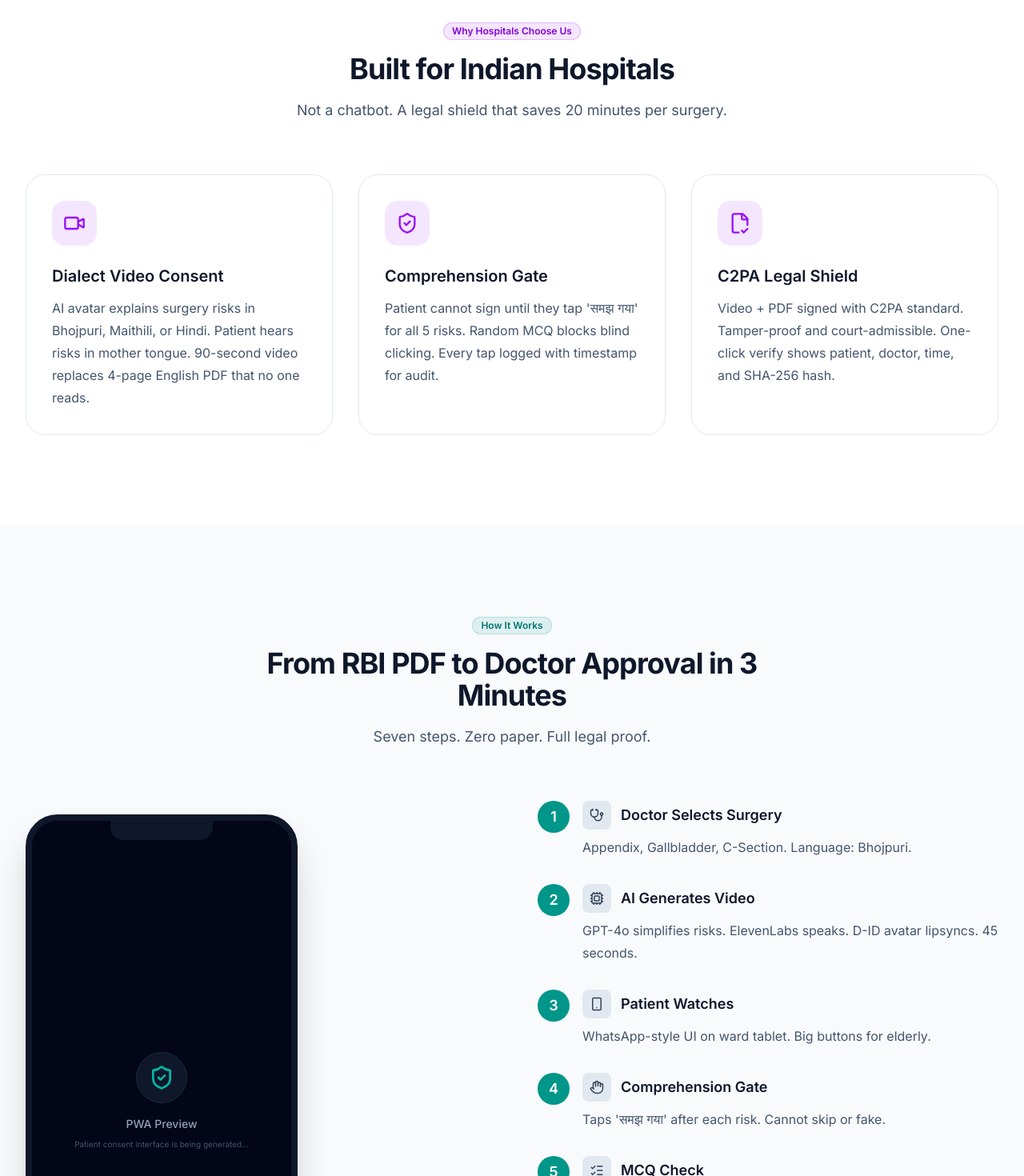
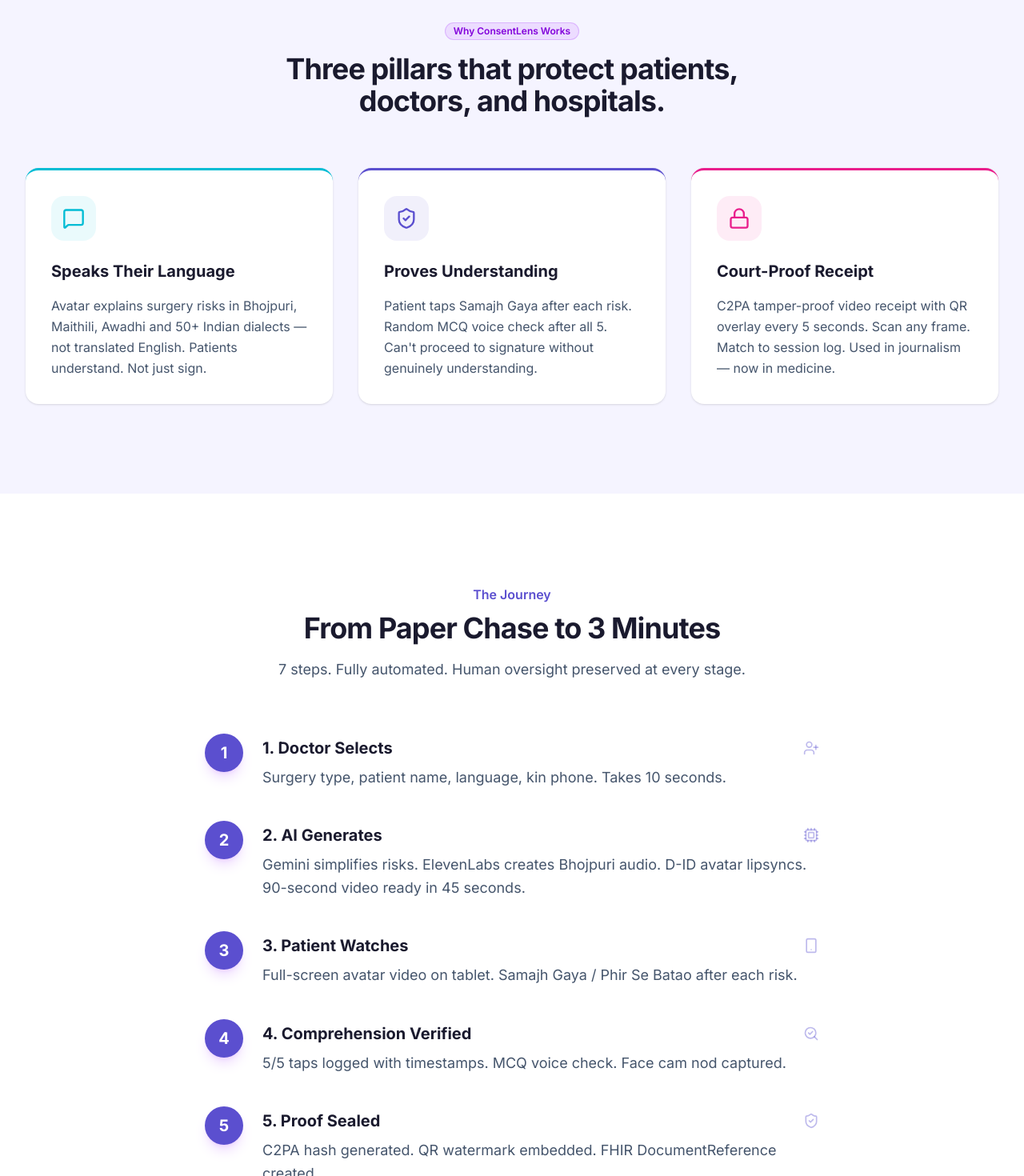
Before and after one commit to HimanshiGoyal2005/consentlens, a Next.js app: page / in a window 1280 px wide. Shown: the part 1160-2630 px from the top of the page at 80% size. Built offline with nearby package versions, Linux system fonts and the light colour scheme.

Commit message:
landing page polished

```diff
--- a/src/app/globals.css
+++ b/src/app/globals.css
@@ -3,6 +3,10 @@
 @theme inline {
   --color-background: #ffffff;
   --color-foreground: #171717;
+  --color-primary: #5B4FCF;
+  --color-accent: #6C72CB;
+  --color-teal: #00BCD4;
+  --color-pink: #E91E8C;
 }
 
 @media (prefers-color-scheme: dark) {
@@ -15,9 +19,9 @@
 body {
   background: var(--color-background);
   color: var(--color-foreground);
+  font-family: 'Inter', sans-serif;
 }
 
-/* Smooth scrolling for anchor links */
 html {
   scroll-behavior: smooth;
 }
--- a/src/app/page.jsx
+++ b/src/app/page.jsx
@@ -1,6 +1,8 @@
 import Hero from "@/components/landing/Hero";
 import Features from "@/components/landing/Features";
 import HowItWorks from "@/components/landing/HowItWorks";
+import ForHospitals from "@/components/landing/ForHospitals";
+import Footer from "@/components/landing/Footer";
 
 export default function Page() {
   return (
@@ -8,6 +10,8 @@ export default function Page() {
       <Hero />
       <Features />
       <HowItWorks />
+      <ForHospitals />
+      <Footer />
     </main>
   );
 }
--- a/src/components/landing/Features.jsx
+++ b/src/components/landing/Features.jsx
@@ -1,45 +1,45 @@
 "use client";
 
 import { motion } from "framer-motion";
-import { Video, ShieldCheck, FileCheck2 } from "lucide-react";
+import { MessageSquare, ShieldCheck, Lock } from "lucide-react";
 import { Badge } from "@/components/ui/badge";
 
 const FEATURES = [
   {
-    icon: Video,
-    title: "Dialect Video Consent",
+    icon: MessageSquare,
+    title: "Speaks Their Language",
     description:
-      "AI avatar explains surgery risks in Bhojpuri, Maithili, or Hindi. Patient hears risks in mother tongue. 90-second video replaces 4-page English PDF that no one reads.",
+      "Avatar explains surgery risks in Bhojpuri, Maithili, Awadhi and 50+ Indian dialects — not translated English. Patients understand. Not just sign.",
+    color: "#00BCD4", // Teal
   },
   {
     icon: ShieldCheck,
-    title: "Comprehension Gate",
+    title: "Proves Understanding",
     description:
-      "Patient cannot sign until they tap 'समझ गया' for all 5 risks. Random MCQ blocks blind clicking. Every tap logged with timestamp for audit.",
+      "Patient taps Samajh Gaya after each risk. Random MCQ voice check after all 5. Can't proceed to signature without genuinely understanding.",
+    color: "#5B4FCF", // Purple
   },
   {
-    icon: FileCheck2,
-    title: "C2PA Legal Shield",
+    icon: Lock,
+    title: "Court-Proof Receipt",
     description:
-      "Video + PDF signed with C2PA standard. Tamper-proof and court-admissible. One-click verify shows patient, doctor, time, and SHA-256 hash.",
+      "C2PA tamper-proof video receipt with QR overlay every 5 seconds. Scan any frame. Match to session log. Used in journalism — now in medicine.",
+    color: "#E91E8C", // Pink
   },
 ];
 
 export default function Features() {
   return (
-    <section id="features" className="bg-white dark:bg-slate-950 py-20 lg:py-28">
+    <section id="features" className="bg-[#F5F4FF] dark:bg-slate-950 py-20 lg:py-28">
       <div className="mx-auto max-w-7xl px-6 lg:px-8">
         {/* ── Header ── */}
         <div className="mx-auto max-w-2xl text-center">
           <Badge className="mb-4 bg-purple-600/10 text-purple-700 dark:bg-purple-600/20 dark:text-purple-400 border-purple-600/20">
-            Why Hospitals Choose Us
+            Why ConsentLens Works
           </Badge>
-          <h2 className="text-3xl font-bold tracking-tight text-slate-900 dark:text-white sm:text-4xl">
-            Built for Indian Hospitals
+          <h2 className="text-3xl font-bold tracking-tight text-[#1A1A2E] dark:text-white sm:text-4xl">
+            Three pillars that protect patients, doctors, and hospitals.
           </h2>
-          <p className="mt-4 text-lg leading-8 text-slate-600 dark:text-slate-400">
-            Not a chatbot. A legal shield that saves 20 minutes per surgery.
-          </p>
         </div>
 
         {/* ── Card Grid ── */}
@@ -49,25 +49,25 @@ export default function Features() {
             return (
               <motion.div
                 key={feature.title}
-                initial={{ opacity: 0, y: 20 }}
+                initial={{ opacity: 0, y: 30 }}
                 whileInView={{ opacity: 1, y: 0 }}
-                transition={{ duration: 0.4, delay: index * 0.1 }}
+                transition={{ duration: 0.5, delay: index * 0.15 }}
                 viewport={{ once: true }}
-                whileHover={{ y: -4 }}
-                className="relative rounded-3xl border border-slate-200 dark:border-slate-800 bg-white dark:bg-slate-900 p-8"
+                className="relative rounded-[16px] bg-white dark:bg-slate-900 p-8 shadow-sm border-t-[3px]"
+                style={{ borderTopColor: feature.color }}
               >
-                {/* Icon */}
-                <div className="mb-6 inline-flex h-14 w-14 items-center justify-center rounded-2xl bg-purple-600/10 dark:bg-purple-600/20">
-                  <Icon size={28} className="text-purple-600 dark:text-purple-500" />
+                {/* Icon Wrapper */}
+                <div className="mb-6 inline-flex h-14 w-14 items-center justify-center rounded-2xl" style={{ backgroundColor: `${feature.color}15` }}>
+                  <Icon size={28} style={{ color: feature.color }} />
                 </div>
 
                 {/* Title */}
-                <h3 className="text-xl font-semibold text-slate-900 dark:text-white">
+                <h3 className="text-xl font-bold text-[#1A1A2E] dark:text-white">
                   {feature.title}
                 </h3>
 
                 {/* Description */}
-                <p className="mt-3 text-base leading-7 text-slate-600 dark:text-slate-400">
+                <p className="mt-4 text-base leading-relaxed text-slate-600 dark:text-slate-400">
                   {feature.description}
                 </p>
               </motion.div>
--- /dev/null
+++ b/src/components/landing/Footer.jsx
@@ -0,0 +1,61 @@
+"use client";
+
+import Link from "next/link";
+
+export default function Footer() {
+  return (
+    <footer>
+      <div className="bg-white dark:bg-slate-950 py-16 border-t border-slate-100 dark:border-slate-800">
+        <div className="mx-auto max-w-7xl px-6 lg:px-8 grid grid-cols-1 md:grid-cols-3 gap-12">
+
+          {/* Left: Branding */}
+          <div className="space-y-4">
+            <div className="flex items-center gap-2">
+              <div className="h-8 w-8 rounded-lg bg-[#5B4FCF]" />
+              <span className="text-xl font-bold text-[#1A1A2E] dark:text-white">
+                ConsentLens
+              </span>
+            </div>
+            <p className="text-slate-600 dark:text-slate-400 font-medium leading-relaxed italic">
+              "We are not AI doctors. We are AI witnesses."
+            </p>
+          </div>
+
+          {/* Center: Links */}
+          <div className="flex flex-col gap-4">
+            <h4 className="text-sm font-bold uppercase tracking-wider text-slate-400">Navigation</h4>
+            <nav className="flex flex-col gap-3">
+              {["Home", "Features", "How It Works", "For Hospitals"].map((link) => (
+                <Link
+                  key={link}
+                  href={`#${link.toLowerCase().replace(/\s/g, '')}`}
+                  className="text-slate-600 dark:text-slate-300 hover:text-[#5B4FCF] transition-colors"
+                >
+                  {link}
+                </Link>
+              ))}
+            </nav>
+          </div>
+
+          {/* Right: Credits */}
+          <div className="space-y-4">
+            <h4 className="text-sm font-bold uppercase tracking-wider text-slate-400">Hackathon Team</h4>
+            <p className="text-slate-600 dark:text-slate-300 leading-relaxed">
+              Built at a hackathon in 15 hours.<br />
+              <span className="font-semibold text-[#1A1A2E] dark:text-white">
+                Team: Himanshi, Srishti, Simran, Kanak.
+              </span>
+            </p>
+          </div>
+        </div>
+      </div>
+
+      {/* Bottom Bar */}
+      <div className="bg-[#5B4FCF] py-4 text-center">
+        <p className="text-sm font-medium text-white tracking-wide">
+          ConsentLens 2026 — AI-Powered Patient Care
+        </p>
+      </div>
+    </footer>
+  );
+}
--- a/src/components/landing/HowItWorks.jsx
+++ b/src/components/landing/HowItWorks.jsx
@@ -1,142 +1,121 @@
 "use client";
 
 import { motion } from "framer-motion";
-import { Badge } from "@/components/ui/badge";
 import {
-  Stethoscope,
+  UserPlus,
   Cpu,
   Smartphone,
-  Hand,
-  ListChecks,
+  SearchCheck,
   ShieldCheck,
-  MessageSquare
+  Bell,
+  ClipboardCheck
 } from "lucide-react";
 
 /**
- * Steps sequence for the ConsentLens process
+ * Seven-step flow for ConsentLens process
  */
-const steps = [
+const STEPS = [
   {
-    icon: Stethoscope,
-    title: "Doctor Selects Surgery",
-    desc: "Appendix, Gallbladder, C-Section. Language: Bhojpuri.",
+    title: "1. Doctor Selects",
+    body: "Surgery type, patient name, language, kin phone. Takes 10 seconds.",
+    icon: UserPlus,
   },
   {
+    title: "2. AI Generates",
+    body: "Gemini simplifies risks. ElevenLabs creates Bhojpuri audio. D-ID avatar lipsyncs. 90-second video ready in 45 seconds.",
     icon: Cpu,
-    title: "AI Generates Video",
-    desc: "GPT-4o simplifies risks. ElevenLabs speaks. D-ID avatar lipsyncs. 45 seconds.",
   },
   {
+    title: "3. Patient Watches",
+    body: "Full-screen avatar video on tablet. Samajh Gaya / Phir Se Batao after each risk.",
     icon: Smartphone,
-    title: "Patient Watches",
-    desc: "WhatsApp-style UI on ward tablet. Big buttons for elderly.",
   },
   {
-    icon: Hand,
-    title: "Comprehension Gate",
-    desc: "Taps 'समझ गया' after each risk. Cannot skip or fake.",
+    title: "4. Comprehension Verified",
+    body: "5/5 taps logged with timestamps. MCQ voice check. Face cam nod captured.",
+    icon: SearchCheck,
   },
   {
-    icon: ListChecks,
-    title: "MCQ Check",
-    desc: "Random question: 'Dard kitne din?'. Wrong = nurse called automatically.",
+    title: "5. Proof Sealed",
+    body: "C2PA hash generated. QR watermark embedded. FHIR DocumentReference created.",
+    icon: ShieldCheck,
   },
   {
-    icon: ShieldCheck,
-    title: "C2PA Signing",
-    desc: "Video + face nod hashed. Tamper-proof certificate created instantly.",
+    title: "6. Doctor Notified",
+    body: "WhatsApp: 'Bed 12 understood 5/5. Ready for your 2-min consultation.' One tap to Approve.",
+    icon: Bell,
   },
   {
-    icon: MessageSquare,
-    title: "Doctor Approves",
-    desc: "WhatsApp: '5/5 understood'. 1-tap approve files to EHR via FHIR.",
+    title: "7. OT Ready",
+    body: "OT schedule updated. Nursing station notified. Language pref logged in EHR.",
+    icon: ClipboardCheck,
   },
 ];
 
+const containerVariants = {
+  hidden: { opacity: 0 },
+  visible: {
+    opacity: 1,
+    transition: {
+      staggerChildren: 0.15,
+    },
+  },
+};
+
+const itemVariants = {
+  hidden: { opacity: 0, x: -20 },
+  visible: { opacity: 1, x: 0 },
+};
+
 export default function HowItWorks() {
   return (
-    <section id="howitworks" className="bg-slate-50 dark:bg-slate-900/50 py-20 lg:py-28">
+    <section id="howitworks" className="bg-white dark:bg-slate-900 py-20 lg:py-28 overflow-hidden">
       <div className="mx-auto max-w-7xl px-6 lg:px-8">
-        {/* Header content */}
-        <div className="mx-auto max-w-2xl text-center">
-          <Badge className="mb-4 bg-teal-600/10 text-teal-700 dark:bg-teal-600/20 dark:text-teal-400 border-teal-600/20">
-            How It Works
-          </Badge>
-          <h2 className="text-3xl font-bold tracking-tight text-slate-900 dark:text-white sm:text-4xl">
-            From RBI PDF to Doctor Approval in 3 Minutes
+        {/* Header */}
+        <div className="mx-auto max-w-2xl lg:text-center mb-16">
+          <h2 className="text-base font-semibold leading-7 text-[#5B4FCF]">
+            The Journey
           </h2>
+          <p className="mt-2 text-3xl font-bold tracking-tight text-[#1A1A2E] dark:text-white sm:text-4xl">
+            From Paper Chase to 3 Minutes
+          </p>
           <p className="mt-4 text-lg leading-8 text-slate-600 dark:text-slate-400">
-            Seven steps. Zero paper. Full legal proof.
+            7 steps. Fully automated. Human oversight preserved at every stage.
           </p>
         </div>
 
-        {/* Grid layout */}
-        <div className="mt-16 grid grid-cols-1 gap-12 lg:grid-cols-2 lg:gap-16 lg:items-center">
-
-          {/* LEFT: PHONE MOCKUP */}
+        {/* Steps List */}
         <motion.div
-            initial={{ opacity: 0, x: -20 }}
-            whileInView={{ opacity: 1, x: 0 }}
-            transition={{ duration: 0.5 }}
+          className="mx-auto max-w-3xl flex flex-col gap-10"
+          variants={containerVariants}
+          initial="hidden"
+          whileInView="visible"
           viewport={{ once: true }}
-            className="relative mx-auto w-full max-w-[340px] lg:mx-0"
         >
-            {/* Phone frame */}
-            <div className="relative rounded-[2.5rem] border-8 border-slate-900 bg-slate-900 shadow-2xl">
-              {/* Screen fallback/placeholder as requested */}
-              <div className="aspect-[9/19.5] w-full overflow-hidden rounded-[2rem] bg-slate-950 flex flex-col items-center justify-center text-slate-500 p-8 text-center">
-                <div className="w-16 h-16 rounded-full bg-slate-900 mb-4 flex items-center justify-center border border-slate-800">
-                   <ShieldCheck className="w-8 h-8 text-teal-500" />
-                </div>
-                <div className="text-sm font-medium text-slate-400 mb-2">PWA Preview</div>
-                <div className="text-[10px] text-slate-600">Patient consent interface is being generated...</div>
-              </div>
-
-              {/* Notch */}
-              <div className="absolute left-1/2 top-0 h-6 w-32 -translate-x-1/2 rounded-b-2xl bg-slate-900" />
-            </div>
-
-            {/* Glow effect */}
-            <div className="absolute -inset-8 -z-10 rounded-full bg-teal-600/10 blur-3xl" />
-          </motion.div>
-
-          {/* RIGHT: NUMBERED LIST */}
-          <motion.div
-            initial={{ opacity: 0, x: 20 }}
-            whileInView={{ opacity: 1, x: 0 }}
-            transition={{ duration: 0.5, delay: 0.2 }}
-            viewport={{ once: true }}
-            className="flex flex-col gap-8"
-          >
-            {steps.map((step, index) => {
+          {STEPS.map((step, index) => {
             const Icon = step.icon;
             return (
               <motion.div
                 key={index}
-                  initial={{ opacity: 0, y: 10 }}
-                  whileInView={{ opacity: 1, y: 0 }}
-                  transition={{ delay: index * 0.1 }}
-                  viewport={{ once: true }}
-                  className="flex gap-4"
+                className="flex items-start gap-6 group"
+                variants={itemVariants}
               >
-                  {/* Step Number Circle */}
-                  <div className="flex h-10 w-10 shrink-0 items-center justify-center rounded-full bg-teal-600 text-white font-semibold text-lg">
+                {/* Number Circle */}
+                <div className="flex h-12 w-12 shrink-0 items-center justify-center rounded-full bg-[#5B4FCF] text-white font-bold text-xl shadow-lg shadow-purple-500/20">
                   {index + 1}
                 </div>
 
-                  {/* Step Content */}
-                  <div className="flex-1">
-                    <div className="flex items-center gap-3">
-                      {/* Sub-icon container */}
-                      <div className="flex h-9 w-9 items-center justify-center rounded-lg bg-slate-200 dark:bg-slate-800">
-                        <Icon size={18} className="text-slate-700 dark:text-slate-300" />
-                      </div>
-                      <h3 className="text-lg font-semibold text-slate-900 dark:text-white">
+                {/* Content */}
+                <div className="flex-1 pt-1">
+                  <div className="flex items-center justify-between gap-4">
+                    <h3 className="text-xl font-bold text-[#1A1A2E] dark:text-white">
                       {step.title}
                     </h3>
+                    {/* Small Icon */}
+                    <Icon size={20} className="text-[#5B4FCF]/40 group-hover:text-[#5B4FCF] transition-colors" />
                   </div>
-                    <p className="mt-2 text-base leading-7 text-slate-600 dark:text-slate-400">
-                      {step.desc}
+                  <p className="mt-2 text-lg text-slate-600 dark:text-slate-400 leading-relaxed">
+                    {step.body}
                   </p>
                 </div>
               </motion.div>
@@ -144,7 +123,6 @@ export default function HowItWorks() {
           })}
         </motion.div>
       </div>
-      </div>
     </section>
   );
 }
```
Also changed, not shown: package.json (+3 -9 lines), src/components/landing/ForHospitals.jsx (added, +118 -0 lines), 1 other file (tests, documents, lock files or other folders). Lines whose indentation alone changed are shown as unchanged.
